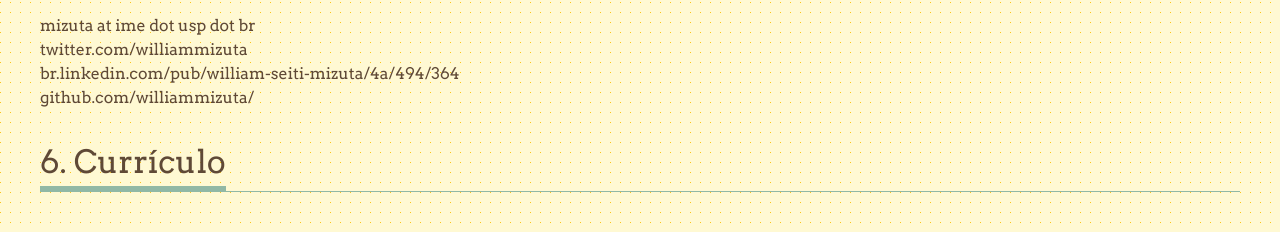
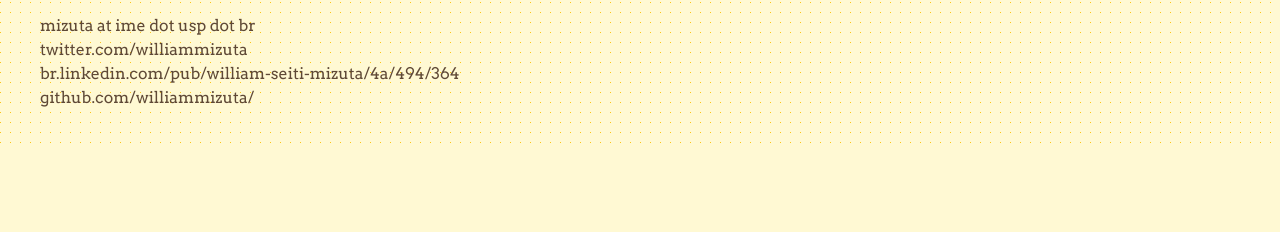
Before and after one commit to williammizuta/homepage, a plain HTML site: page index.html in a window 1280 px wide. Shown: the part 708-940 px from the top of the page. After the commit the page ends 854 px from the top, so only its background shows below. Drawn offline with Linux system fonts and the light colour scheme; a web font is replaced by a local one.

Commit message:
Linking cv to lattes site

```diff
--- a/index.html
+++ b/index.html
@@ -28,7 +28,7 @@
 					<a href='#contact'>contato</a>
 				</li>
 				<li class='menu-item'>
-					<a href='#cv'>currículo</a>
+					<a href='http://lattes.cnpq.br/1807957392026571' target="_blank">currículo</a>
 				</li>
 			</ol>
 		</nav>
@@ -78,11 +78,6 @@
 			<li class='contact-item github'>github.com/williammizuta/</li>
 		</ul>
 	</section>
-	<section id='cv' class='container section'>
-		<div class="section-title">
-			<h2 class='title'>6. Currículo</h2>
-		</div>
-	</section>
 	<script src='js/jquery-1.8.3.min.js'></script>
 	<script src='js/fixedHeader.min.js'></script>
 	<script src='js/homepage.js'></script>
```
